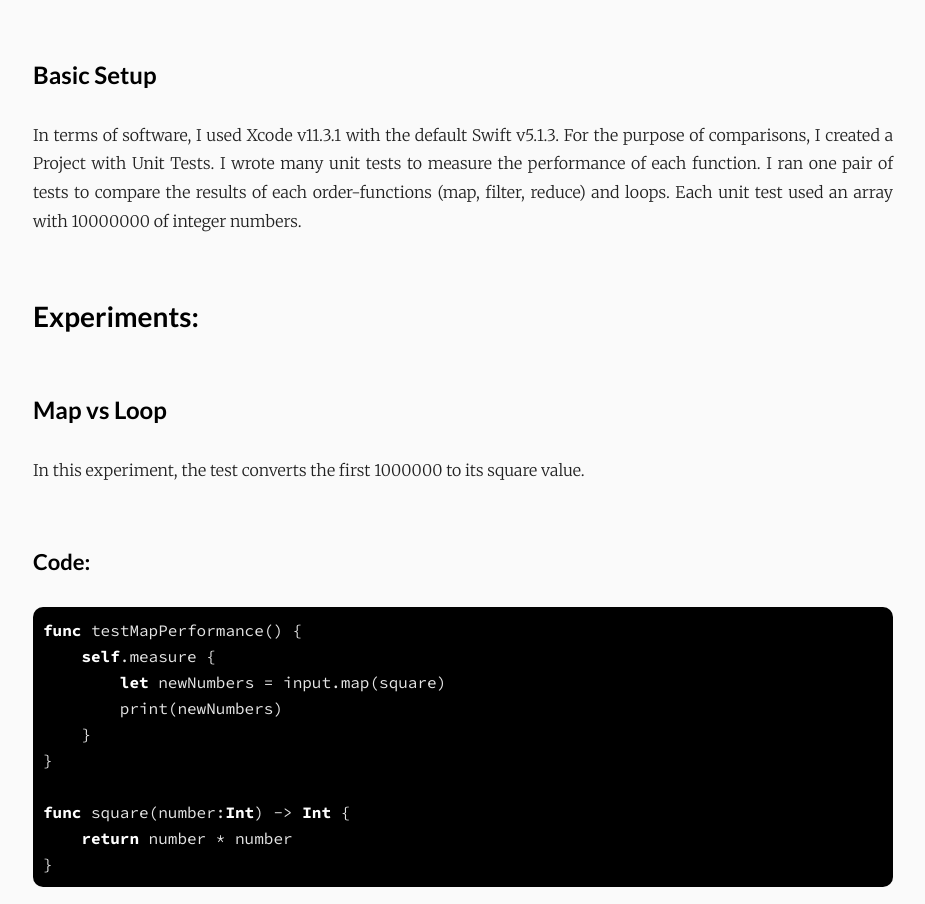
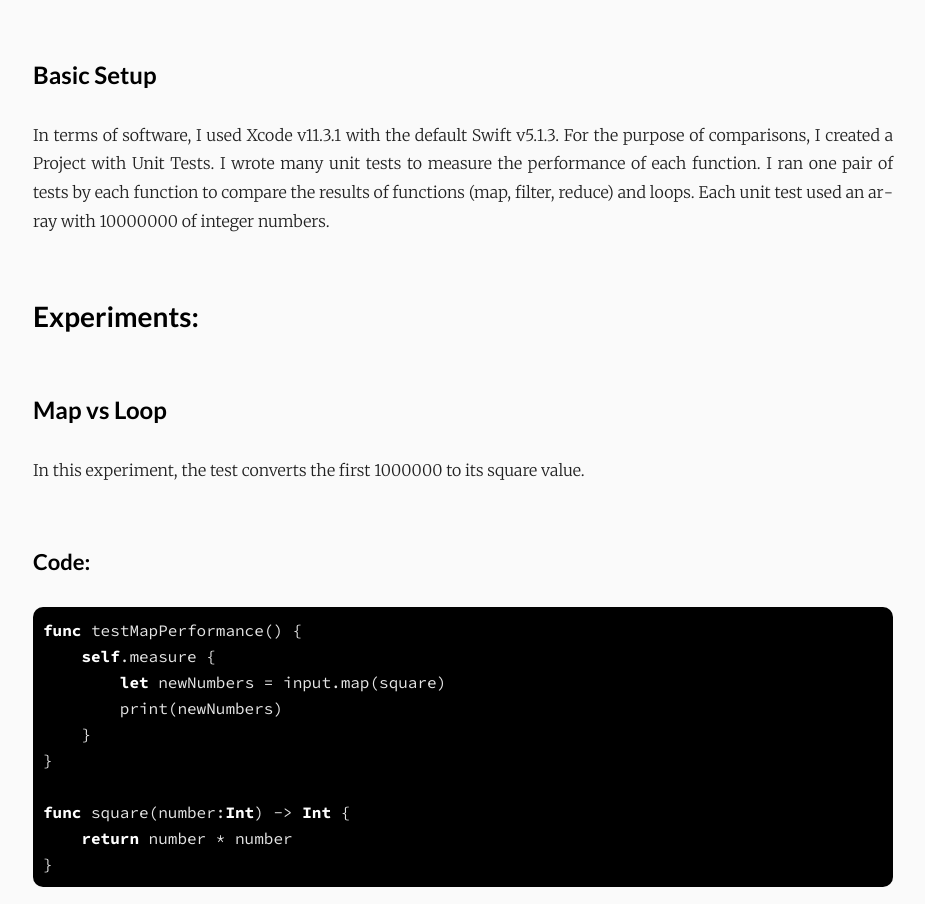
Before and after one commit to wils0n/wils0n.github.io, a plain HTML site: page posts/experimental-approach-of-performance-of-map-and-filter-vs-for-loops/index.html in a window 1280 px wide. Shown: the part 933-1837 px from the top of the page, without its empty margins (177-1102 px from the left). Drawn offline with nearby package versions, Linux system fonts and the light colour scheme.

Commit message:
update post #2

```diff
--- a/posts/experimental-approach-of-performance-of-map-and-filter-vs-for-loops/index.html
+++ b/posts/experimental-approach-of-performance-of-map-and-filter-vs-for-loops/index.html
@@ -166,7 +166,7 @@ The Basic Setup: Hardware: The data shown here was all generated from my persona
 <h3 id="hardware">Hardware:</h3>
 <p>The data shown here was all generated from my personal Macbook Pro (macOS Catalina v10.15.6, 2.5 GHz Quad-Core Intel Core i5 with16 GBs 600 MHz DDR3)</p>
 <h3 id="basic-setup">Basic Setup</h3>
-<p>In terms of software, I used Xcode v11.3.1 with the default Swift v5.1.3. For the purpose of comparisons, I created a Project with Unit Tests. I wrote many unit tests to measure the performance of each function. I ran one pair of tests to compare the results of each order-functions (map, filter, reduce) and loops. Each unit test used an array with 10000000 of integer numbers.</p>
+<p>In terms of software, I used Xcode v11.3.1 with the default Swift v5.1.3. For the purpose of comparisons, I created a Project with Unit Tests. I wrote many unit tests to measure the performance of each function. I ran one pair of tests by each function to compare the results of functions (map, filter, reduce) and loops. Each unit test used an array with 10000000 of integer numbers.</p>
 <h2 id="experiments">Experiments:</h2>
 <h3 id="map-vs-loop">Map vs Loop</h3>
 <p>In this experiment, the test converts the first 1000000 to its square value.</p>
```
